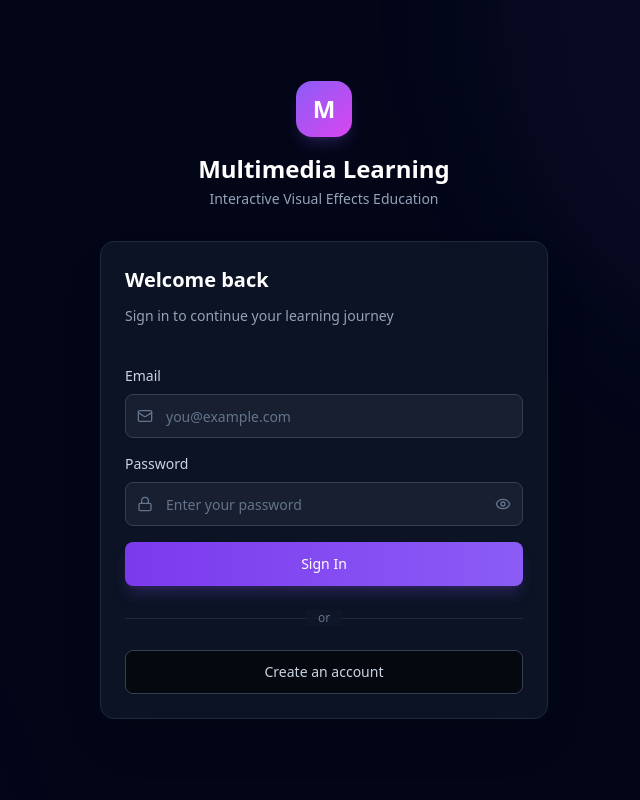
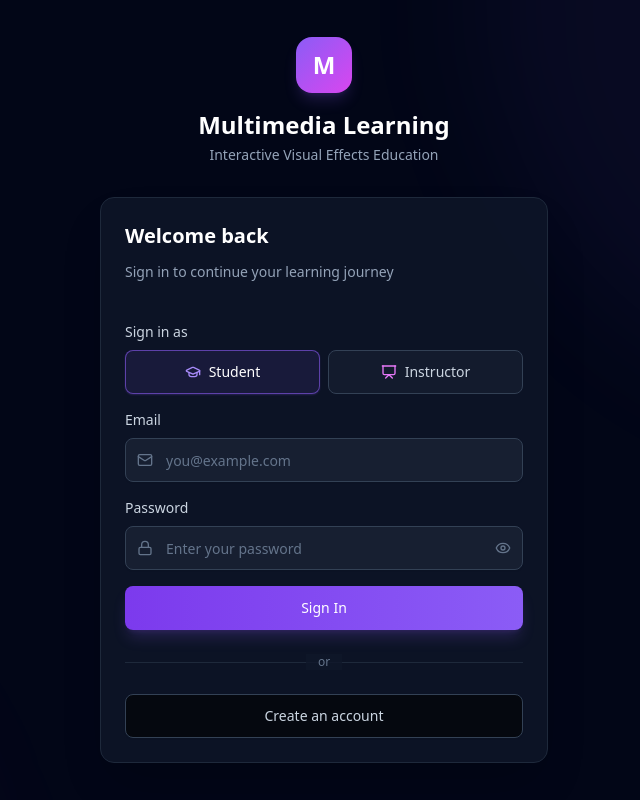
Before and after one commit to imnotAngelo/MULTIMEDIA, a React (Vite) app in the folder app/: page /login in a window 1280 px wide. Shown: the whole page, without its empty margins (316-956 px from the left). Built offline with nearby package versions, Linux system fonts and the light colour scheme.

Commit message:
initial commit

```diff
--- a/app/src/lib/apiConfig.ts
+++ b/app/src/lib/apiConfig.ts
@@ -7,3 +7,35 @@
 export const API_BASE_URL =
   import.meta.env.VITE_API_URL?.trim() ||
   (import.meta.env.DEV ? '/api' : 'http://127.0.0.1:3001/api');
+
+/**
+ * Resolve a backend-relative path (e.g. "/uploads/announcements/x.pdf") to a
+ * fully-qualified URL that will reach the Express server, regardless of whether
+ * the frontend is served from the same origin (dev / colocated prod) or a
+ * different origin (e.g. Vercel frontend → Render backend).
+ *
+ * - Absolute URLs (http/https) are returned unchanged.
+ * - Empty/null inputs return an empty string.
+ * - Otherwise the path is appended to the backend origin derived from
+ *   API_BASE_URL (stripping the trailing "/api" segment).
+ */
+export function resolveBackendAssetUrl(pathOrUrl?: string | null): string {
+  if (!pathOrUrl) return '';
+  if (/^https?:\/\//i.test(pathOrUrl)) return pathOrUrl;
+
+  const normalizedPath = pathOrUrl.startsWith('/') ? pathOrUrl : `/${pathOrUrl}`;
+
+  // If API_BASE_URL is itself a path (e.g. "/api"), the asset is same-origin —
+  // just return the path so the browser/dev-proxy can handle it.
+  if (API_BASE_URL.startsWith('/')) {
+    return normalizedPath;
+  }
+
+  // Otherwise strip the trailing "/api" (or any path) from API_BASE_URL to get the origin.
+  try {
+    const origin = new URL(API_BASE_URL).origin;
+    return `${origin}${normalizedPath}`;
+  } catch {
+    return normalizedPath;
+  }
+}
--- a/app/src/pages/auth/LoginPage.tsx
+++ b/app/src/pages/auth/LoginPage.tsx
@@ -5,22 +5,36 @@ import { Button } from '@/components/ui/button';
 import { Input } from '@/components/ui/input';
 import { Label } from '@/components/ui/label';
 import { Card, CardContent, CardDescription, CardHeader, CardTitle } from '@/components/ui/card';
-import { Eye, EyeOff, Mail, Lock, Loader2 } from 'lucide-react';
+import { Eye, EyeOff, Mail, Lock, Loader2, GraduationCap, Presentation } from 'lucide-react';
+
+type Role = 'student' | 'instructor';
 
 export function LoginPage() {
   const [email, setEmail] = useState('');
   const [password, setPassword] = useState('');
+  const [role, setRole] = useState<Role>('student');
   const [showPassword, setShowPassword] = useState(false);
-  const { loginAsync, isLoading, error, user } = useAuthStore();
+  const [roleMismatch, setRoleMismatch] = useState<string>('');
+  const { loginAsync, logout, isLoading, error, user } = useAuthStore();
   const navigate = useNavigate();
 
   const handleSubmit = async (e: React.FormEvent) => {
     e.preventDefault();
+    setRoleMismatch('');
     const success = await loginAsync(email, password);
     if (success) {
-      // Redirect based on user role
+      // Validate role selection matches the account, then redirect
       setTimeout(() => {
         const currentUser = useAuthStore.getState().user;
+        if (currentUser && currentUser.role !== role) {
+          setRoleMismatch(
+            `This account is registered as ${currentUser.role}. Please select "${
+              currentUser.role === 'instructor' ? 'Instructor' : 'Student'
+            }" to sign in.`
+          );
+          logout();
+          return;
+        }
         if (currentUser?.role === 'instructor') {
           navigate('/instructor/dashboard');
         } else {
@@ -57,6 +71,40 @@ export function LoginPage() {
           </CardHeader>
           <CardContent>
             <form onSubmit={handleSubmit} className="space-y-4">
+              <div className="space-y-2">
+                <Label className="text-slate-300 text-sm">Sign in as</Label>
+                <div className="grid grid-cols-2 gap-2" role="radiogroup" aria-label="Sign in as">
+                  <button
+                    type="button"
+                    role="radio"
+                    aria-checked={role === 'student'}
+                    onClick={() => setRole('student')}
+                    className={`flex items-center justify-center gap-2 h-11 rounded-md border text-sm font-medium transition-all ${
+                      role === 'student'
+                        ? 'border-violet-500/60 bg-violet-500/10 text-white shadow-sm shadow-violet-500/20'
+                        : 'border-slate-700 bg-slate-800/40 text-slate-300 hover:bg-slate-800/70 hover:text-white'
+                    }`}
+                  >
+                    <GraduationCap className="w-4 h-4 text-violet-400" />
+                    Student
+                  </button>
+                  <button
+                    type="button"
+                    role="radio"
+                    aria-checked={role === 'instructor'}
+                    onClick={() => setRole('instructor')}
+                    className={`flex items-center justify-center gap-2 h-11 rounded-md border text-sm font-medium transition-all ${
+                      role === 'instructor'
+                        ? 'border-fuchsia-500/60 bg-fuchsia-500/10 text-white shadow-sm shadow-fuchsia-500/20'
+                        : 'border-slate-700 bg-slate-800/40 text-slate-300 hover:bg-slate-800/70 hover:text-white'
+                    }`}
+                  >
+                    <Presentation className="w-4 h-4 text-fuchsia-400" />
+                    Instructor
+                  </button>
+                </div>
+              </div>
+
               <div className="space-y-2">
                 <Label htmlFor="email" className="text-slate-300 text-sm">
                   Email
@@ -106,6 +154,12 @@ export function LoginPage() {
                 </div>
               )}
 
+              {roleMismatch && (
+                <div className="bg-amber-500/10 border border-amber-500/20 rounded-lg p-3 text-sm text-amber-400">
+                  {roleMismatch}
+                </div>
+              )}
+
               <Button
                 type="submit"
                 disabled={isLoading}
--- a/app/src/pages/auth/SignupPage.tsx
+++ b/app/src/pages/auth/SignupPage.tsx
@@ -5,7 +5,6 @@ import { Button } from '@/components/ui/button';
 import { Input } from '@/components/ui/input';
 import { Label } from '@/components/ui/label';
 import { Card, CardContent, CardDescription, CardHeader, CardTitle } from '@/components/ui/card';
-import { Select, SelectContent, SelectItem, SelectTrigger, SelectValue } from '@/components/ui/select';
 import { Eye, EyeOff, Mail, Lock, User, Loader2, GraduationCap, Presentation } from 'lucide-react';
 
 export function SignupPage() {
@@ -106,25 +105,36 @@ export function SignupPage() {
                 <Label htmlFor="role" className="text-slate-300 text-sm">
                   I am a
                 </Label>
-                <Select value={role} onValueChange={(value: any) => setRole(value)}>
-                  <SelectTrigger className="bg-slate-800/60 border-slate-700 text-white h-11 focus:ring-violet-500/50">
-                    <SelectValue />
-                  </SelectTrigger>
-                  <SelectContent className="bg-slate-800 border-slate-700">
-                    <SelectItem value="student">
-                      <span className="flex items-center gap-2">
-                        <GraduationCap className="w-4 h-4 text-violet-400" />
-                        Student
-                      </span>
-                    </SelectItem>
-                    <SelectItem value="instructor">
-                      <span className="flex items-center gap-2">
-                        <Presentation className="w-4 h-4 text-fuchsia-400" />
-                        Instructor
-                      </span>
-                    </SelectItem>
-                  </SelectContent>
-                </Select>
+                <div className="grid grid-cols-2 gap-2" role="radiogroup" aria-label="Account type">
+                  <button
+                    type="button"
+                    role="radio"
+                    aria-checked={role === 'student'}
+                    onClick={() => setRole('student')}
+                    className={`flex items-center justify-center gap-2 h-11 rounded-md border text-sm font-medium transition-all ${
+                      role === 'student'
+                        ? 'border-violet-500/60 bg-violet-500/10 text-white shadow-sm shadow-violet-500/20'
+                        : 'border-slate-700 bg-slate-800/40 text-slate-300 hover:bg-slate-800/70 hover:text-white'
+                    }`}
+                  >
+                    <GraduationCap className="w-4 h-4 text-violet-400" />
+                    Student
+                  </button>
+                  <button
+                    type="button"
+                    role="radio"
+                    aria-checked={role === 'instructor'}
+                    onClick={() => setRole('instructor')}
+                    className={`flex items-center justify-center gap-2 h-11 rounded-md border text-sm font-medium transition-all ${
+                      role === 'instructor'
+                        ? 'border-fuchsia-500/60 bg-fuchsia-500/10 text-white shadow-sm shadow-fuchsia-500/20'
+                        : 'border-slate-700 bg-slate-800/40 text-slate-300 hover:bg-slate-800/70 hover:text-white'
+                    }`}
+                  >
+                    <Presentation className="w-4 h-4 text-fuchsia-400" />
+                    Instructor
+                  </button>
+                </div>
               </div>
 
               <div className="space-y-2">
--- a/app/src/pages/instructor/AnnouncementsManagement.tsx
+++ b/app/src/pages/instructor/AnnouncementsManagement.tsx
@@ -3,6 +3,7 @@ import { Megaphone, Send, Trash2, Loader2, Clock, Paperclip, X, FileText } from
 import { Button } from '@/components/ui/button';
 import { notificationService } from '@/services/notificationService';
 import { authFetch } from '@/lib/authFetch';
+import { resolveBackendAssetUrl } from '@/lib/apiConfig';
 import { useAuthStore } from '@/stores/authStore';
 
 interface Announcement {
@@ -263,7 +264,7 @@ export function AnnouncementsManagement() {
                     <p className="text-sm text-slate-300 whitespace-pre-wrap">{a.message}</p>
                     {a.attachmentUrl && (
                       <a
-                        href={a.attachmentUrl}
+                        href={resolveBackendAssetUrl(a.attachmentUrl)}
                         target="_blank"
                         rel="noopener noreferrer"
                         className="inline-flex items-center gap-2 mt-2 px-3 py-1.5 bg-slate-800 hover:bg-slate-700 border border-slate-700 rounded-lg text-sm text-amber-400 hover:text-amber-300 transition-colors"
--- a/app/src/pages/student/Announcements.tsx
+++ b/app/src/pages/student/Announcements.tsx
@@ -2,6 +2,7 @@ import { useEffect, useState } from 'react';
 import { Megaphone, RefreshCw, FileText, Loader2 } from 'lucide-react';
 import { Button } from '@/components/ui/button';
 import { authFetch } from '@/lib/authFetch';
+import { resolveBackendAssetUrl } from '@/lib/apiConfig';
 import { useNotificationStore } from '@/stores/notificationStore';
 
 interface AnnouncementRow {
@@ -161,7 +162,7 @@ export function Announcements() {
                   </p>
                   {a.attachment_url && (
                     <a
-                      href={a.attachment_url}
+                      href={resolveBackendAssetUrl(a.attachment_url)}
                       target="_blank"
                       rel="noopener noreferrer"
                       className="inline-flex items-center gap-2 mt-3 px-3 py-1.5 bg-slate-800 hover:bg-slate-700 border border-slate-700 rounded-lg text-sm text-amber-400 hover:text-amber-300 transition-colors"
```
